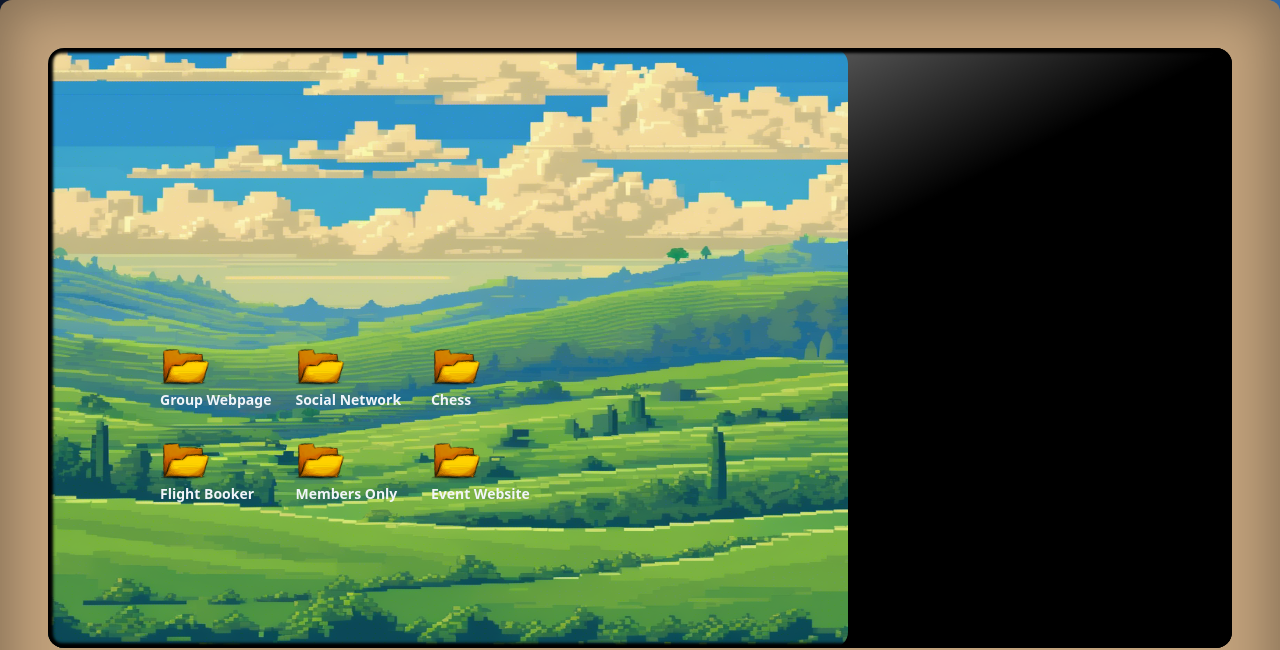
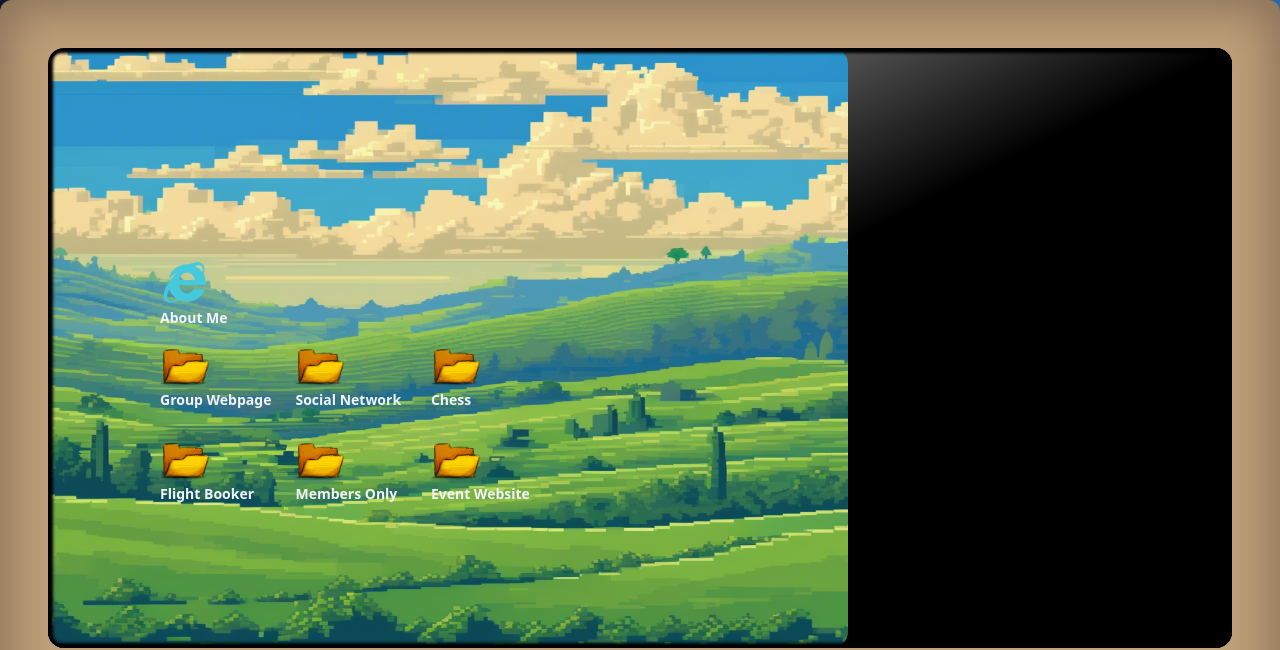
Before and after one commit to RaspberryRat/portfolio_site, a website: page index.html in a window 1280 px wide. Both pictures are taken after a click on the button 1214 px from the left and 688 px from the top of the page. Shown: the top 650 px of the page. Drawn offline with nearby package versions, Linux system fonts and the light colour scheme; grey boxes are pictures that could not be loaded.

Commit message:
added link for about me

```diff
--- a/index.html
+++ b/index.html
@@ -30,6 +30,18 @@
                     alt="Pixel art rolling hills"
                     class="relative z-[-1] rounded-2xl block animate-turnOff opacity-0"
                     id="monitor-screen">
+
+                <div id="about-me"
+                    class="absolute bottom-80 left-28 text-sm font-bold animate-foldersOff text-slate-100">
+                    <button type="button">
+                        <img src="./images/ie-icon.svg"
+                            alt="internet explorer icon" width="50px"
+                            style="filter: invert(82%) sepia(8%) saturate(3324%) hue-rotate(148deg) brightness(85%) contrast(105%)"
+                            class="h-auto">
+                        <p>About Me</p>
+                    </button>
+                </div>
+
                 <div id="folders"
                     class="folders opacity-0
                     grid grid-cols-3 gap-6
--- a/js/script.js
+++ b/js/script.js
@@ -19,6 +19,7 @@ const membersClose = document.getElementById('members-close');
 const eventPage = document.getElementById('event-page');
 const eventClose = document.getElementById('event-close');
 const folders = document.getElementById('folders');
+const aboutMe = document.getElementById('about-me');
 
 
 
@@ -29,12 +30,16 @@ monitorBtn.addEventListener('click', () => {
         monitorScreen.classList.add('animate-turnOn');
         folders.classList.remove('opacity-0');
         folders.classList.remove('animate-foldersOff');
+        aboutMe.classList.remove('animate-foldersOff');
         folders.classList.add('animate-foldersOn');
+        aboutMe.classList.add('animate-foldersOn');
     } else if (monitorScreen.classList.contains('animate-turnOn')) {
         monitorScreen.classList.remove('animate-turnOn');
         monitorScreen.classList.add('animate-turnOff');
         folders.classList.remove('animate-foldersOn');
+        aboutMe.classList.remove('animate-foldersOn');
         folders.classList.add('animate-foldersOff');
+        aboutMe.classList.add('animate-foldersOff');
     }
 });
 
```
Also changed, not shown: dist/styles.css, images/ie-icon.svg (added).
